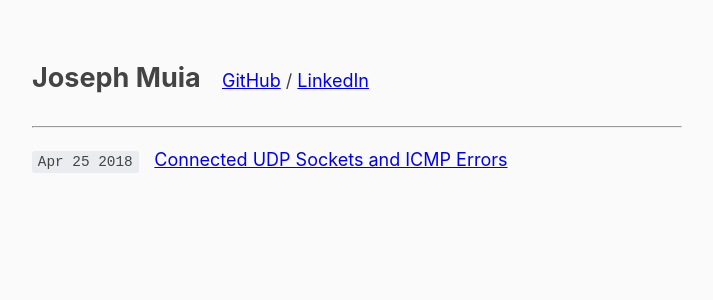
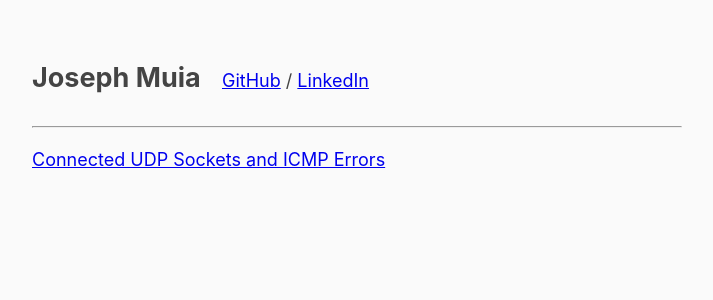
Before and after one commit to jmuia/josephmuia.ca, a Jekyll site: the page built from index.md, in a window 1280 px wide. Shown: the top 300 px of the page, without its empty margins (283-996 px from the left). Built offline with Jekyll 4.4.1, drawn with Linux system fonts in a browser that asks for light colours.

Commit message:
update index styling

```diff
--- a/css/styles.scss
+++ b/css/styles.scss
@@ -37,10 +37,6 @@ header h2 {
   display: inline-block;
 }
 
-.idx-post {
-  margin-right: 0.6em;
-}
-
 blockquote {
   border-left: 0.1em solid #dfe2e5;
   padding: 0 1em;
--- a/index.md
+++ b/index.md
@@ -3,5 +3,5 @@ layout: default
 ---
 
 {% for post in site.posts %}
-<span class="idx-post">`{{ post.date | date: "%b %d %Y" }}`</span> [{{ post.title }}]({{ post.url }})
+[{{ post.title }}]({{ post.url }})
 {% endfor %}
```
